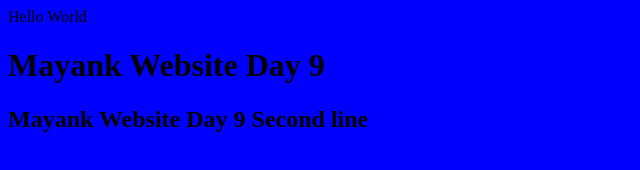
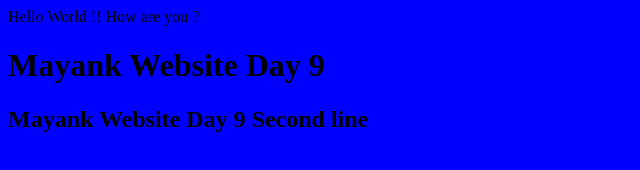
Before and after one commit to mdhack0316/firstjenkins, a plain HTML site: page index.html in a window 1280 px wide. Shown: the whole page, without its empty margins (0-640 px from the left). Drawn offline with Linux system fonts and the light colour scheme.

Commit message:
n1ewjo22b1

```diff
--- a/index.html
+++ b/index.html
@@ -1,6 +1,6 @@
 <body bgcolor='blue'>
 
 
-Hello World
+Hello World !! How are you ?
 	<h1>Mayank Website Day 9</h1>
 <h2>Mayank Website Day 9 Second line </h2>
```
